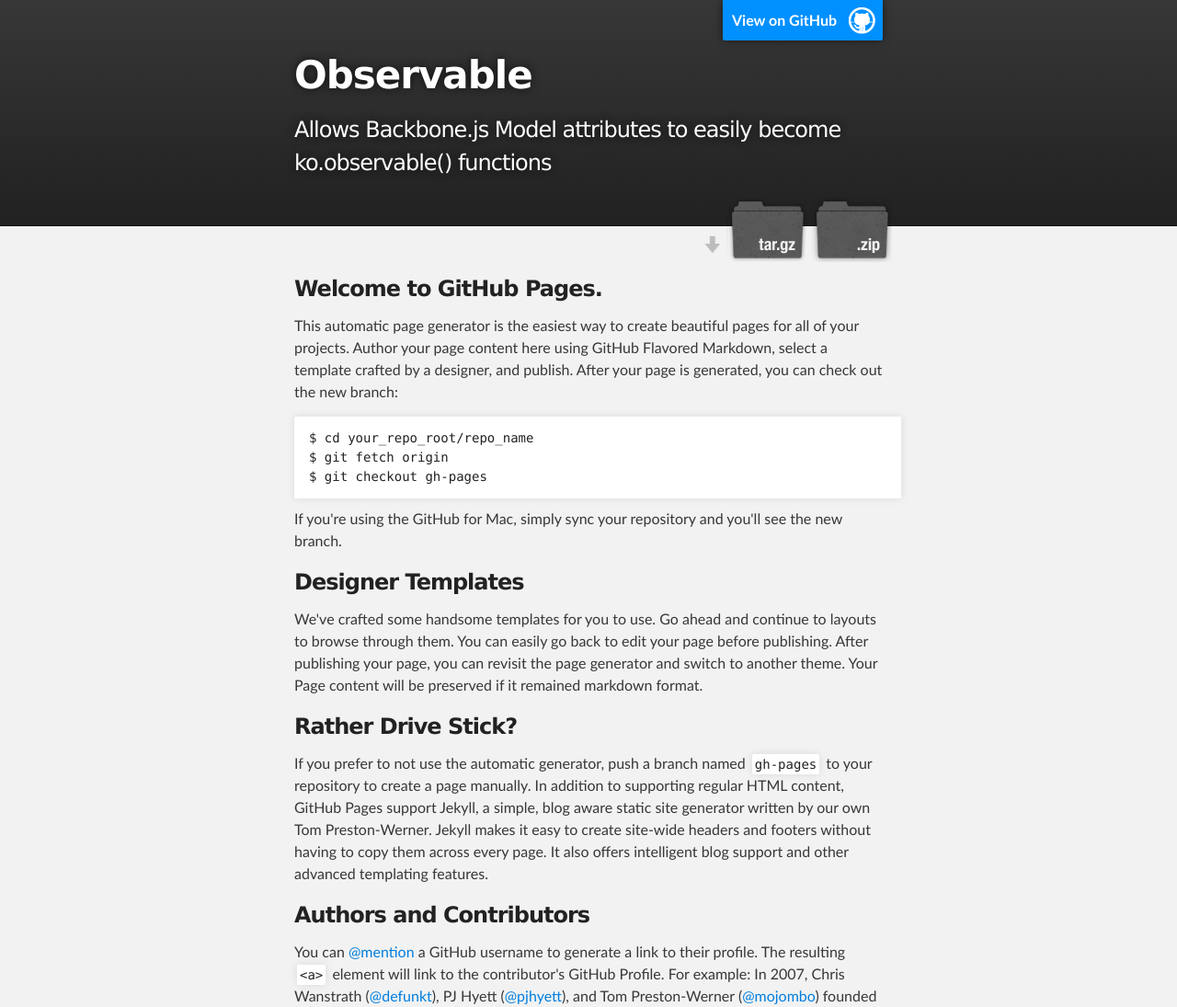
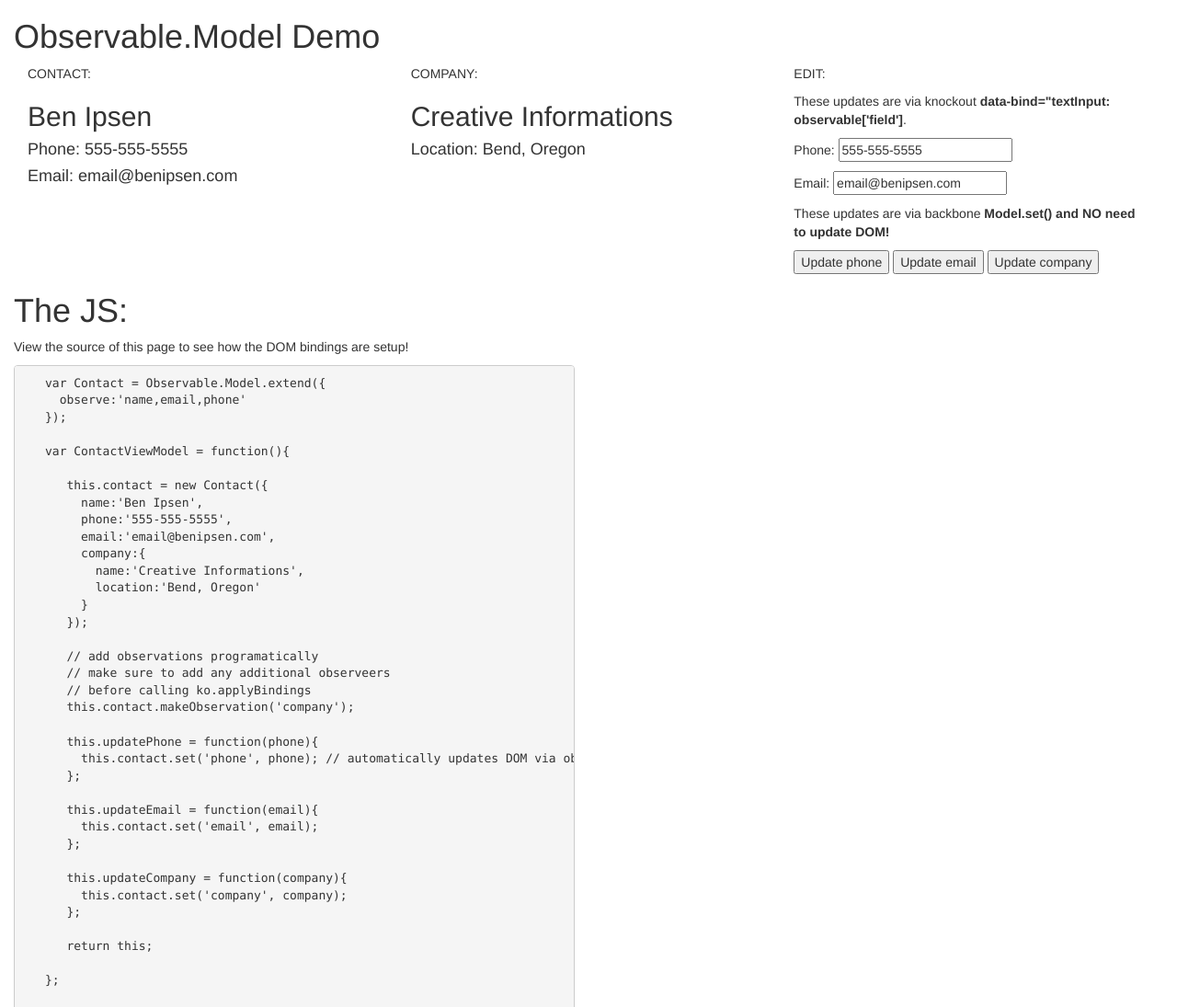
Before and after one commit to cif/Observable, a website: page index.html in a window 1280 px wide. Shown: the top 1095 px of the page at 92% size. Drawn offline with Linux system fonts and the light colour scheme.

Commit message:
publish demo to index

```diff
--- a/index.html
+++ b/index.html
@@ -1,79 +1,129 @@
-<!DOCTYPE html>
 <html>
+<head>
+  <title>Observable.Model Demo</title>
+  <link rel="stylesheet" href="bootstrap.min.css">
+  <script type="text/javascript" src="dist/observable.js"></script>
+</head>
+<body>
+ <div id="contact-view">
 
-  <head>
-    <meta charset='utf-8'>
-    <meta http-equiv="X-UA-Compatible" content="chrome=1">
-    <meta name="description" content="Observable : Allows Backbone.js Model attributes to easily become ko.observable() functions">
+  <div class="container-fluid" data-bind="with: contact">
+    <h1>Observable.Model Demo</h1>
+   <div class="col-md-4">
+    <p>CONTACT:</p>
+    <h2 data-bind="text: observable['name']"></h2>
+    <h4>Phone: <span data-bind="text: observable['phone']"></span></h4>
+    <h4>Email: <span data-bind="text: observable['email']"></span></h4>
+   </div>
+   <div class="col-md-4">
+    <p>COMPANY:</p>
+    <h2><span data-bind="text: observable['company.name']"></span></h2>
+    <h4>Location: <span data-bind="text: observable['company.location']"></span></h4>
+   </div>
+   <div class="col-md-4">
+    <p>EDIT:</p>
+    <p>These updates are via knockout <b>data-bind="textInput: observable['field']</b>.</span>
+    <p>Phone: <input type="text" data-bind="textInput: observable['phone']"></p>
+    <p>Email: <input type="text" data-bind="textInput: observable['email']"></p>
+    <p>These updates are via backbone <b>Model.set() and NO need to update DOM!</b></p>
+    <button onclick="app.updatePhone('542-323-4234');">Update phone</button>
+    <button onclick="app.updateEmail('ben@creativeinformations.com');">Update email</button>
+    <button onclick="app.updateCompany({name:'Adobe',location:'California'});">Update company</button>
+   </div>
+  </div>
+ </div>
+ <div class="code col-md-6">
 
-    <link rel="stylesheet" type="text/css" media="screen" href="stylesheets/stylesheet.css">
+ <h1>The JS:</h1>
+ <p>View the source of this page to see how the DOM bindings are setup!</p>
+   <pre>
+   var Contact = Observable.Model.extend({
+     observe:'name,email,phone'
+   });
 
-    <title>Observable</title>
-  </head>
+   var ContactViewModel = function(){
 
-  <body>
+      this.contact = new Contact({
+        name:'Ben Ipsen',
+        phone:'555-555-5555',
+        email:'email@benipsen.com',
+        company:{
+          name:'Creative Informations',
+          location:'Bend, Oregon'
+        }
+      });
 
-    <!-- HEADER -->
-    <div id="header_wrap" class="outer">
-        <header class="inner">
-          <a id="forkme_banner" href="https://github.com/cif/Observable">View on GitHub</a>
+      // add observations programatically
+      // make sure to add any additional observeers
+      // before calling ko.applyBindings
+      this.contact.makeObservation('company');
 
-          <h1 id="project_title">Observable</h1>
-          <h2 id="project_tagline">Allows Backbone.js Model attributes to easily become ko.observable() functions</h2>
+      this.updatePhone = function(phone){
+        this.contact.set('phone', phone); // automatically updates DOM via observable binding!
+      };
 
-            <section id="downloads">
-              <a class="zip_download_link" href="https://github.com/cif/Observable/zipball/master">Download this project as a .zip file</a>
-              <a class="tar_download_link" href="https://github.com/cif/Observable/tarball/master">Download this project as a tar.gz file</a>
-            </section>
-        </header>
-    </div>
+      this.updateEmail = function(email){
+        this.contact.set('email', email);
+      };
 
-    <!-- MAIN CONTENT -->
-    <div id="main_content_wrap" class="outer">
-      <section id="main_content" class="inner">
-        <h3>
-<a id="welcome-to-github-pages" class="anchor" href="#welcome-to-github-pages" aria-hidden="true"><span class="octicon octicon-link"></span></a>Welcome to GitHub Pages.</h3>
+      this.updateCompany = function(company){
+        this.contact.set('company', company);
+      };
 
-<p>This automatic page generator is the easiest way to create beautiful pages for all of your projects. Author your page content here using GitHub Flavored Markdown, select a template crafted by a designer, and publish. After your page is generated, you can check out the new branch:</p>
+      return this;
 
-<pre><code>$ cd your_repo_root/repo_name
-$ git fetch origin
-$ git checkout gh-pages
-</code></pre>
+   };
 
-<p>If you're using the GitHub for Mac, simply sync your repository and you'll see the new branch.</p>
+   var app = new ContactViewModel();
+   // apply bindings
+   ko.applyBindings(app);
+  </pre>
+ </div>
 
-<h3>
-<a id="designer-templates" class="anchor" href="#designer-templates" aria-hidden="true"><span class="octicon octicon-link"></span></a>Designer Templates</h3>
+ <script type="text/javascript">
 
-<p>We've crafted some handsome templates for you to use. Go ahead and continue to layouts to browse through them. You can easily go back to edit your page before publishing. After publishing your page, you can revisit the page generator and switch to another theme. Your Page content will be preserved if it remained markdown format.</p>
+   var Contact = Observable.Model.extend({
+     observe:'name,email,phone'
+   });
 
-<h3>
-<a id="rather-drive-stick" class="anchor" href="#rather-drive-stick" aria-hidden="true"><span class="octicon octicon-link"></span></a>Rather Drive Stick?</h3>
+   var ContactViewModel = function(){
 
-<p>If you prefer to not use the automatic generator, push a branch named <code>gh-pages</code> to your repository to create a page manually. In addition to supporting regular HTML content, GitHub Pages support Jekyll, a simple, blog aware static site generator written by our own Tom Preston-Werner. Jekyll makes it easy to create site-wide headers and footers without having to copy them across every page. It also offers intelligent blog support and other advanced templating features.</p>
+      this.contact = new Contact({
+        name:'Ben Ipsen',
+        phone:'555-555-5555',
+        email:'email@benipsen.com',
+        company:{
+          name:'Creative Informations',
+          location:'Bend, Oregon'
+        }
+      });
 
-<h3>
-<a id="authors-and-contributors" class="anchor" href="#authors-and-contributors" aria-hidden="true"><span class="octicon octicon-link"></span></a>Authors and Contributors</h3>
+      // add observers programatically
+      // make sure yo add any additional observeers
+      // before calling ko.applyBindings
+      this.contact.makeObservation('company');
 
-<p>You can <a href="https://github.com/blog/821" class="user-mention">@mention</a> a GitHub username to generate a link to their profile. The resulting <code>&lt;a&gt;</code> element will link to the contributor's GitHub Profile. For example: In 2007, Chris Wanstrath (<a href="https://github.com/defunkt" class="user-mention">@defunkt</a>), PJ Hyett (<a href="https://github.com/pjhyett" class="user-mention">@pjhyett</a>), and Tom Preston-Werner (<a href="https://github.com/mojombo" class="user-mention">@mojombo</a>) founded GitHub.</p>
+      this.updatePhone = function(phone){
+        this.contact.set('phone', phone); // automatically updates DOM via observable binding!
+      };
 
-<h3>
-<a id="support-or-contact" class="anchor" href="#support-or-contact" aria-hidden="true"><span class="octicon octicon-link"></span></a>Support or Contact</h3>
+      this.updateEmail = function(email){
+        this.contact.set('email', email); // automatically updates DOM via observable binding!
+      };
 
-<p>Having trouble with Pages? Check out the documentation at <a href="https://help.github.com/pages">https://help.github.com/pages</a> or contact <a href="mailto:support@github.com">support@github.com</a> and we’ll help you sort it out.</p>
-      </section>
-    </div>
+      this.updateCompany = function(company){
+        this.contact.set('company', company); // automatically updates DOM via observable binding!
+      };
 
-    <!-- FOOTER  -->
-    <div id="footer_wrap" class="outer">
-      <footer class="inner">
-        <p class="copyright">Observable maintained by <a href="https://github.com/cif">cif</a></p>
-        <p>Published with <a href="http://pages.github.com">GitHub Pages</a></p>
-      </footer>
-    </div>
+      return this;
+
+   };
+
+   var app = new ContactViewModel();
+   // apply bindings
+   ko.applyBindings(app);
 
 
-
-  </body>
+ </script>
+</body>
 </html>
```
